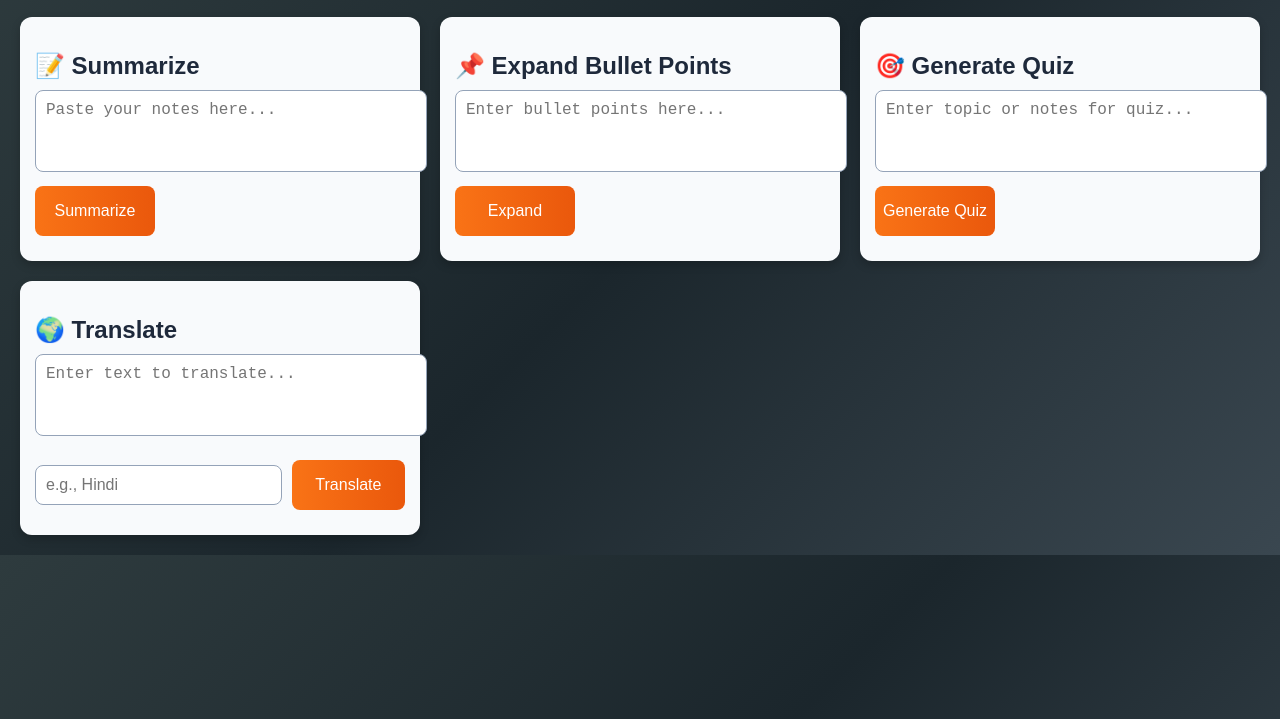
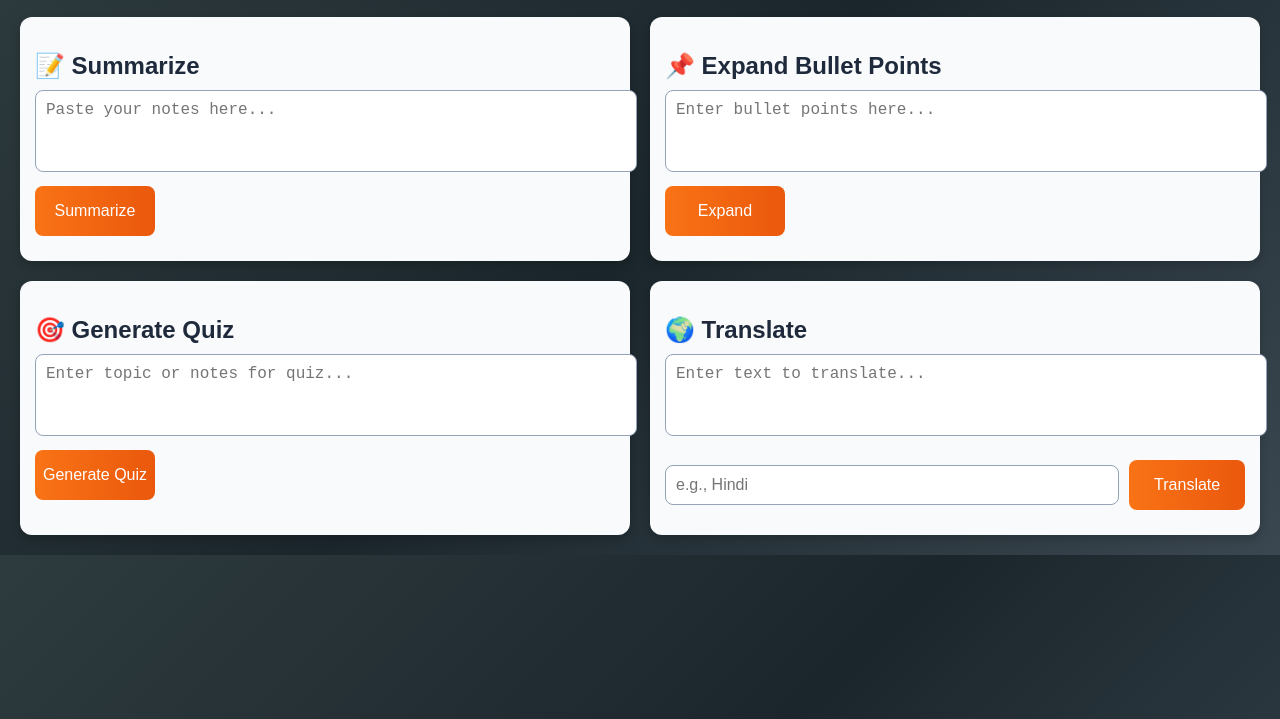
Before and after one commit to priya2339/Note-genius, a plain HTML site: page frontend/index.html in a window 1280 px wide. Shown: the part 81-800 px from the top of the page. Drawn offline with Linux system fonts and the light colour scheme.

Commit message:
Update index.html

```diff
--- a/frontend/index.html
+++ b/frontend/index.html
@@ -96,7 +96,6 @@
 </html> -->
 
 
-
 <!DOCTYPE html>
 <html lang="en">
 <head>
@@ -120,7 +119,7 @@
 
     .grid-container {
       display: grid;
-      grid-template-columns: repeat(auto-fit, minmax(320px, 1fr));
+      grid-template-columns: repeat(2, 1fr); /* 2 columns */
       gap: 20px;
     }
 
```
